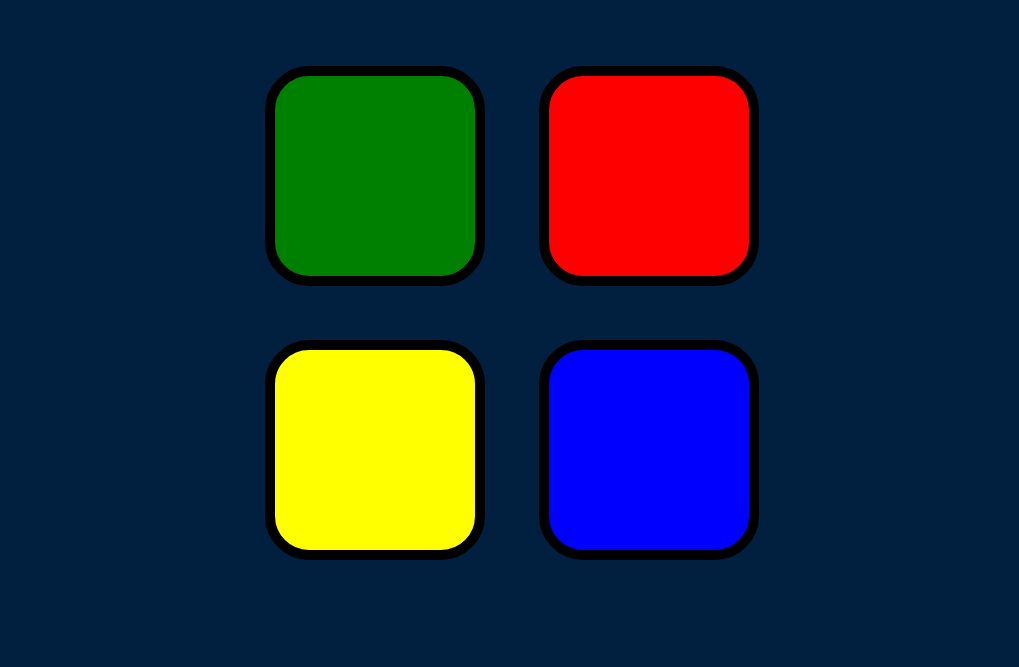
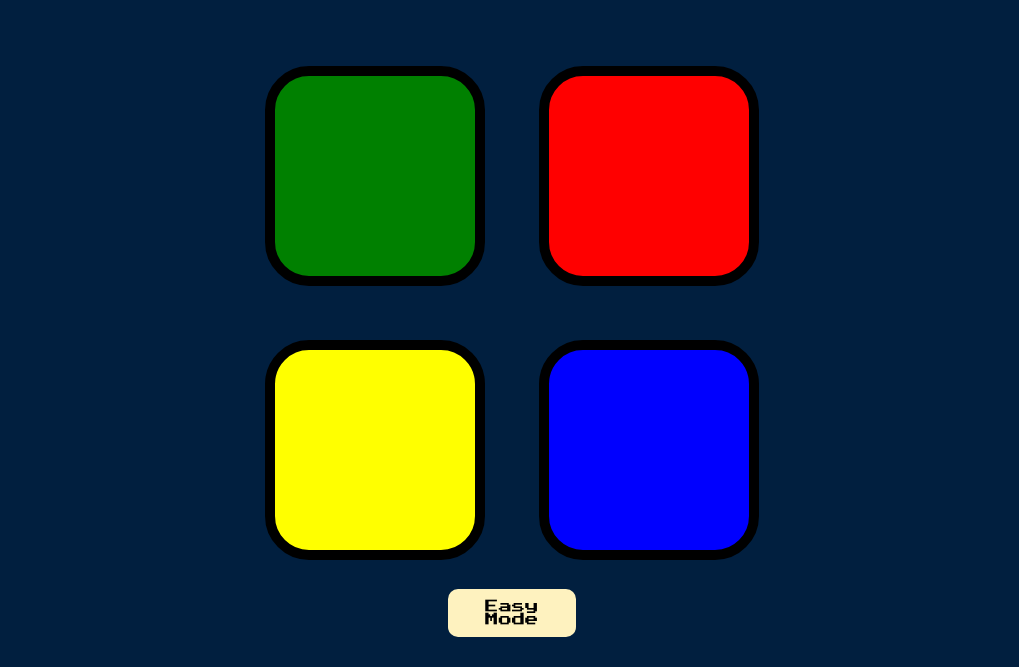
Before and after one commit to AsemTayeh/SimonSaysGame, a plain HTML site: page index.html in a window 1280 px wide. Shown: the part 133-800 px from the top of the page, without its empty margins (128-1147 px from the left). Drawn offline with Linux system fonts and the light colour scheme.

Commit message:
Update index.html
Added structure for easy mode elements

```diff
--- a/index.html
+++ b/index.html
@@ -34,7 +34,12 @@
     </div>
 
   </div>
+  <div>
+    <button type="button" class="easy-mode">Easy Mode</button>
+  </div>
+  <div class="simon-array">
 
+  </div>
   <script src="./index.js" charset="utf-8"></script>
 </body>
 
```
